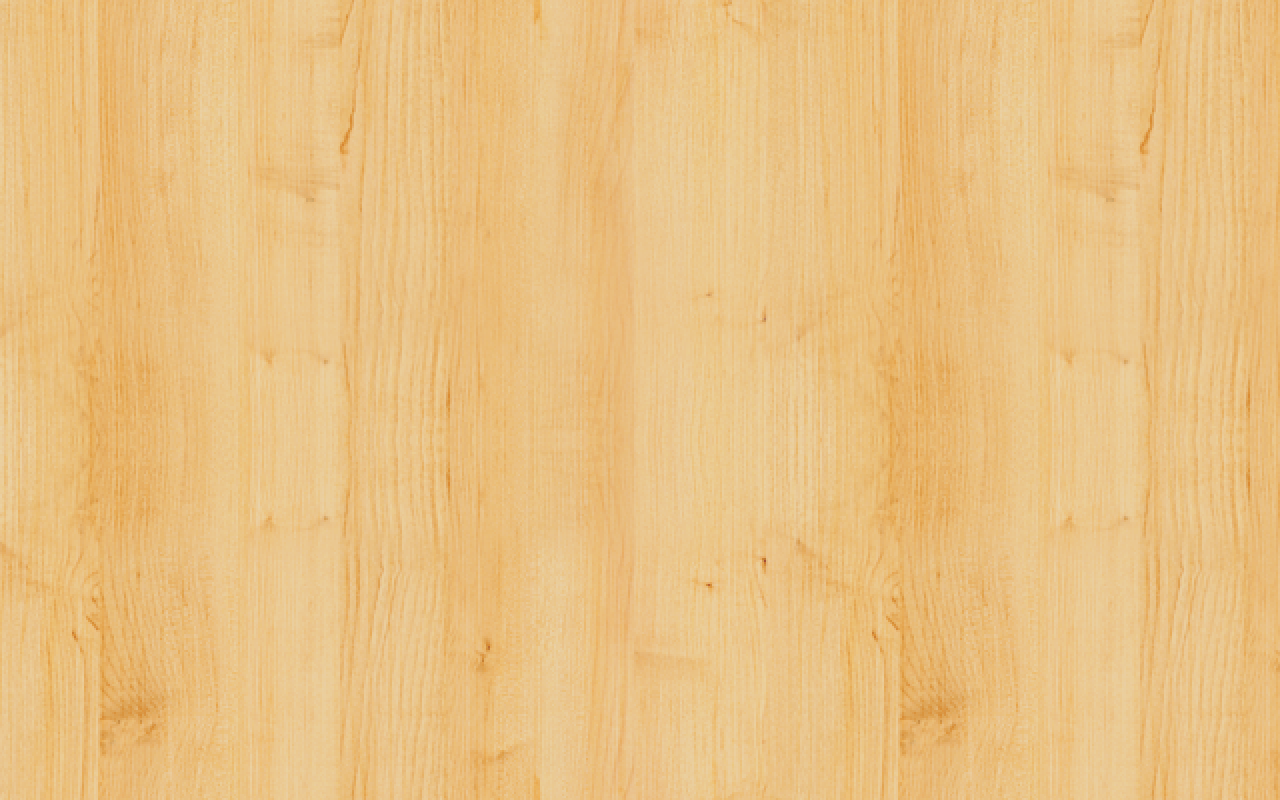
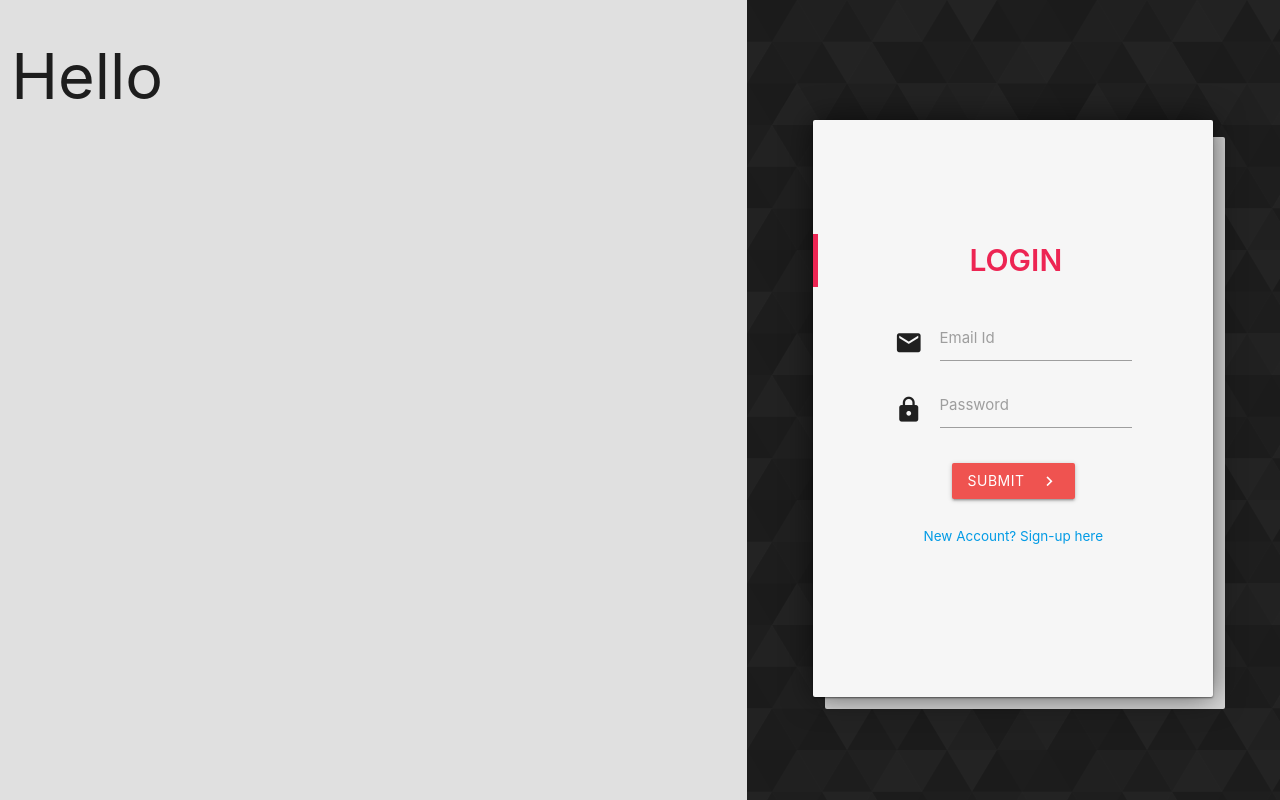
Before and after one commit to chauhanssaksham/year-diary-react, a React (Create React App) app in the folder client/: page / in a window 1280 px wide. Built offline with nearby package versions, Linux system fonts and the light colour scheme.

Commit message:
Created layout for 2 sections

```diff
--- a/client/src/App.js
+++ b/client/src/App.js
@@ -10,10 +10,15 @@ function App() {
     <Router>
     <Fragment>
     {/* <Redirect to='/login' /> */}
-    <Switch>
-        <Route exact path='/login' component={LoginForm} />
-        <Route exact path='/signup' component={SignUpForm} />
-    </Switch>
+        <div className="row main">
+            <div className="col s12 l7 grey lighten-2"><div><h1>Hello</h1></div></div>
+            <div className="col s12 l5 right-section">
+            <Switch>
+                <Route exact path='/' component={LoginForm} />
+                <Route exact path='/signup' component={SignUpForm} />
+            </Switch>
+            </div>
+        </div>
     </Fragment>
     </Router>
   );
--- a/client/src/components/Auth/SignUpForm.js
+++ b/client/src/components/Auth/SignUpForm.js
@@ -62,7 +62,7 @@ const LoginForm = () => {
                                     </button>
                             </div>
                             <div className="col s10 offset-s1 center">
-                                   <p className="blue-text"><Link to="/login">Already a user? Log-in here</Link></p>
+                                   <p className="blue-text"><Link to="/">Already a user? Log-in here</Link></p>
                             </div>
                             </div>
                         </form>
--- a/client/src/styles/App.scss
+++ b/client/src/styles/App.scss
@@ -1,4 +1,5 @@
 @import "./materialize/materialize";
 @import "./base/variables";
 @import "./base/base";
+@import "./base/home";
 @import "./components/_auth";
--- a/client/src/styles/base/_base.scss
+++ b/client/src/styles/base/_base.scss
@@ -1,4 +1,3 @@
 body{
-    @include body-bg;
-    padding-top: 10vh;
+    // @include body-bg;
 }
--- /dev/null
+++ b/client/src/styles/base/_home.scss
@@ -0,0 +1,12 @@
+.main{
+    height:100vh;
+    margin-bottom:0;
+    & > .col{
+        // background:blue;
+        min-height:100%;
+    }
+    .right-section{
+        // background: linear-gradient(225deg, #4c4c4ced, #0f0f0f);
+        @include right-section-bg;
+    }
+}
--- a/client/src/styles/components/_auth.scss
+++ b/client/src/styles/components/_auth.scss
@@ -2,23 +2,29 @@
     position: relative;
     max-width: 400px;
     width: 100%;
-    margin: 0 auto 100px;
+    margin: 0 auto 0;
+    margin-top:15vh;
 }
 .auth-card:first-child {
-    background: #f2f2f2;
-    height: 10px;
-    border-radius: 5px 5px 0 0;
+    background: #ebebebe7;
+    height: 564px;
+    width:400px;
+    border-radius: 2px;
     margin: 0 10px;
-    top: 7px;
+    top: 12px;
+    left:0px;
     border:none;
     padding: 0;
+    position: absolute;
+    box-shadow:none;
+    box-shadow:none;
 }
 .auth-card {
     position: relative;
     background: #f6f6f6;
     border-radius: 2px;
     box-sizing: border-box;
-    box-shadow: 0px 0px 30px rgba(0, 0, 0, 0.2), 0 1px 2px rgba(0, 0, 0, 0.24);
+    box-shadow: 0px 0px 30px rgba(0, 0, 0, 0.6), 0 1px 2px rgba(0, 0, 0, 0.5);
     -webkit-transition: .3s ease;
     transition: .3s ease;
 }
@@ -69,3 +75,17 @@
 .auth-card a {
     font-size:0.9rem;
 }
+@media only screen and (min-width: $breakpoint-large) {
+    .auth-card:first-child{
+        // top: 16px;
+        left:2px;
+        height:569px;
+    }
+}
+@media only screen and (min-width: $breakpoint-extra-large) {
+    .auth-card:first-child{
+        top: 17px;
+        left:2px;
+        height:572px;
+    }
+}
```
Also changed, not shown: client/src/styles/base/_variables.scss (+11 -2 lines).
